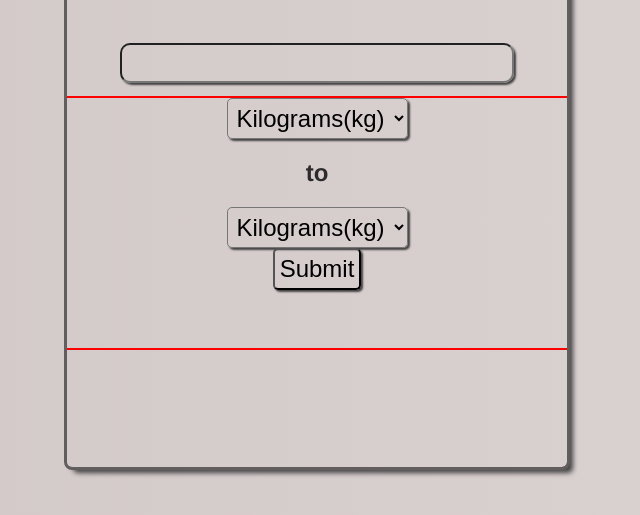
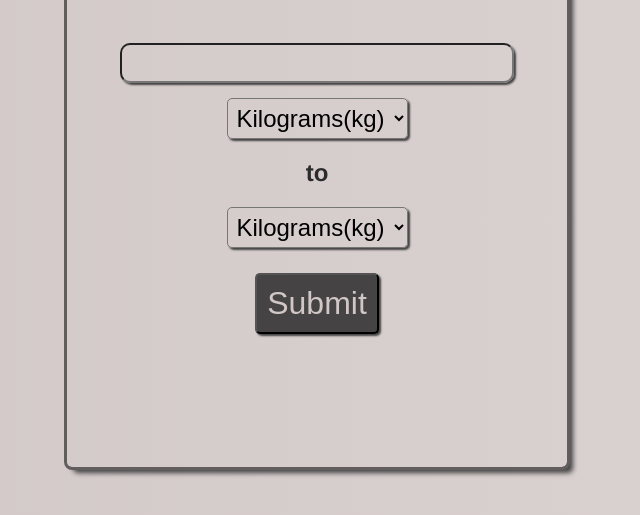
Before and after one commit to viniciushbc/viniciushbc.github.io, a plain HTML site: page index.html in a window 1280 px wide. Shown: the part 291-806 px from the top of the page, without its empty margins (323-963 px from the left). Drawn offline with Linux system fonts and the light colour scheme.

Commit message:
Looking better
created the index.html and style.css

```diff
--- a/index.html
+++ b/index.html
@@ -26,7 +26,7 @@
                 <option value="Option 2">Ounces(oz)</option>
                 <option value="Option 3">Pounds(lb)</option>
             </select>
-            <input type="submit" value="Submit">
+            <input class="submit" type="submit" value="Submit">
         </div>
     </div>
 </div>
--- a/style.css
+++ b/style.css
@@ -41,7 +41,6 @@ body {
     height: 250px;
     margin-top: 15px;
     display: inline-block;
-    outline: 2px solid red;
 }
 
 .Buttons #select {
@@ -73,10 +72,21 @@ body {
 
 .Buttons input { /*Submit Button*/
     display: block;
-    margin: 10 auto;
-    font-size: 24px;
-    padding: 5px;
-    background-color: transparent;
+    margin: 25px auto;
+    font-size: 32px;
+    padding: 10px;
+    background-color: rgb(69, 67, 67);
+    color: #d1c7c7;
+    border-radius: 5px;
+    box-shadow: 2px 2px 2px rgb(69, 67, 67);
+    transition-duration: 0.2s;
+}
+
+.Buttons input:hover {
+    display: block;
+    margin: 22px auto;
+    font-size: 32px;
+    padding: 10px;
     border-radius: 5px;
     box-shadow: 2px 2px 2px rgb(69, 67, 67);
 }
```
